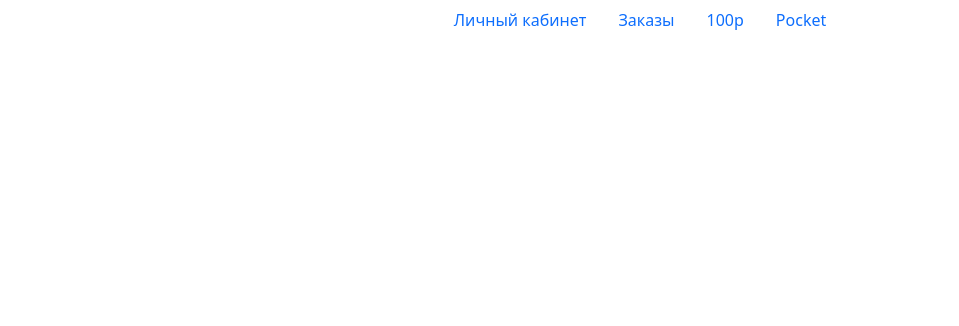
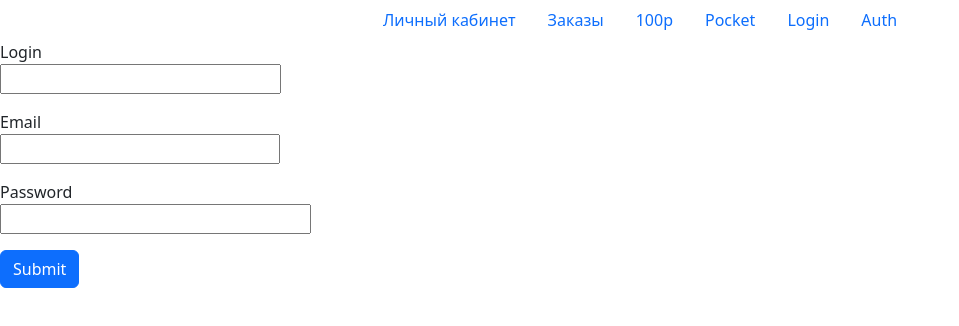
Before and after one commit to symon261731/wolves_private_networks-wpn-, a React (Create React App) app in the folder client/: page /auth in a window 1280 px wide. Shown: the top 326 px of the page, without its empty margins (0-959 px from the left). Built offline with nearby package versions, Linux system fonts and the light colour scheme.

Commit message:
auth\reg

```diff
--- a/client/src/App.jsx
+++ b/client/src/App.jsx
@@ -1,10 +1,17 @@
 import React from 'react';
+import { Route, Routes } from 'react-router-dom';
+import Auth from './components/Auth/Auth';
+import Login from './components/Login/Login';
 import NavBar from './components/NavBar/NavBar';
 
 function App() {
   return (
     <div className="App">
       <NavBar />
+      <Routes>
+        <Route path="/login" element={<Login />} />
+        <Route path="/auth" element={<Auth />} />
+      </Routes>
     </div>
   );
 }
--- /dev/null
+++ b/client/src/components/Auth/Auth.jsx
@@ -0,0 +1,32 @@
+import React from 'react';
+
+export default function Auth() {
+  return (
+    <form
+      method="post"
+      onSubmit={(e) => {
+        e.preventDefault();
+      }}
+    >
+      <div className="mb-3">
+        <label htmlFor="title-input" className="block mar-b-1">
+          Login
+          <input name="name" type="text" className="block w-100 no-outline no-border pad-1 mar-b-2" />
+        </label>
+      </div>
+      <div className="mb-3">
+        <label htmlFor="title-input" className="block mar-b-1">
+          Email
+          <input name="email" type="email" className="block w-100 no-outline no-border pad-1 mar-b-2" id="exampleInputEmail1" aria-describedby="emailHelp" />
+        </label>
+      </div>
+      <div className="mb-3">
+        <label htmlFor="title-input" className="block mar-b-1">
+          Password
+          <input name="password" type="password" className="block w-100 no-outline no-border pad-1 mar-b-2" id="exampleInputPassword1" />
+        </label>
+      </div>
+      <button type="submit" className="btn btn-primary">Submit</button>
+    </form>
+  );
+}
--- /dev/null
+++ b/client/src/components/Login/Login.jsx
@@ -0,0 +1,26 @@
+import React from 'react';
+
+export default function Login() {
+  return (
+    <form
+      method="post"
+      onSubmit={(e) => {
+        e.preventDefault();
+      }}
+    >
+      <div className="mb-3">
+        <label htmlFor="title-input" className="block mar-b-1">
+          Login
+          <input name="email" type="email" className="block w-100 no-outline no-border pad-1 mar-b-2" id="exampleInputEmail1" aria-describedby="emailHelp" />
+        </label>
+      </div>
+      <div className="mb-3">
+        <label htmlFor="title-input" className="block mar-b-1">
+          Password
+          <input name="password" type="password" className="block w-100 no-outline no-border pad-1 mar-b-2" id="exampleInputPassword1" />
+        </label>
+      </div>
+      <button type="submit" className="btn btn-primary">Submit</button>
+    </form>
+  );
+}
--- a/client/src/components/NavBar/NavBar.jsx
+++ b/client/src/components/NavBar/NavBar.jsx
@@ -17,6 +17,12 @@ export default function NavBar() {
         <li className="nav-item">
           <Link className="nav-link" to="/">Pocket</Link>
         </li>
+        <li className="nav-item">
+          <Link className="nav-link" to="/login">Login</Link>
+        </li>
+        <li className="nav-item">
+          <Link className="nav-link" to="/auth">Auth</Link>
+        </li>
       </ul>
     </div>
   );
```
